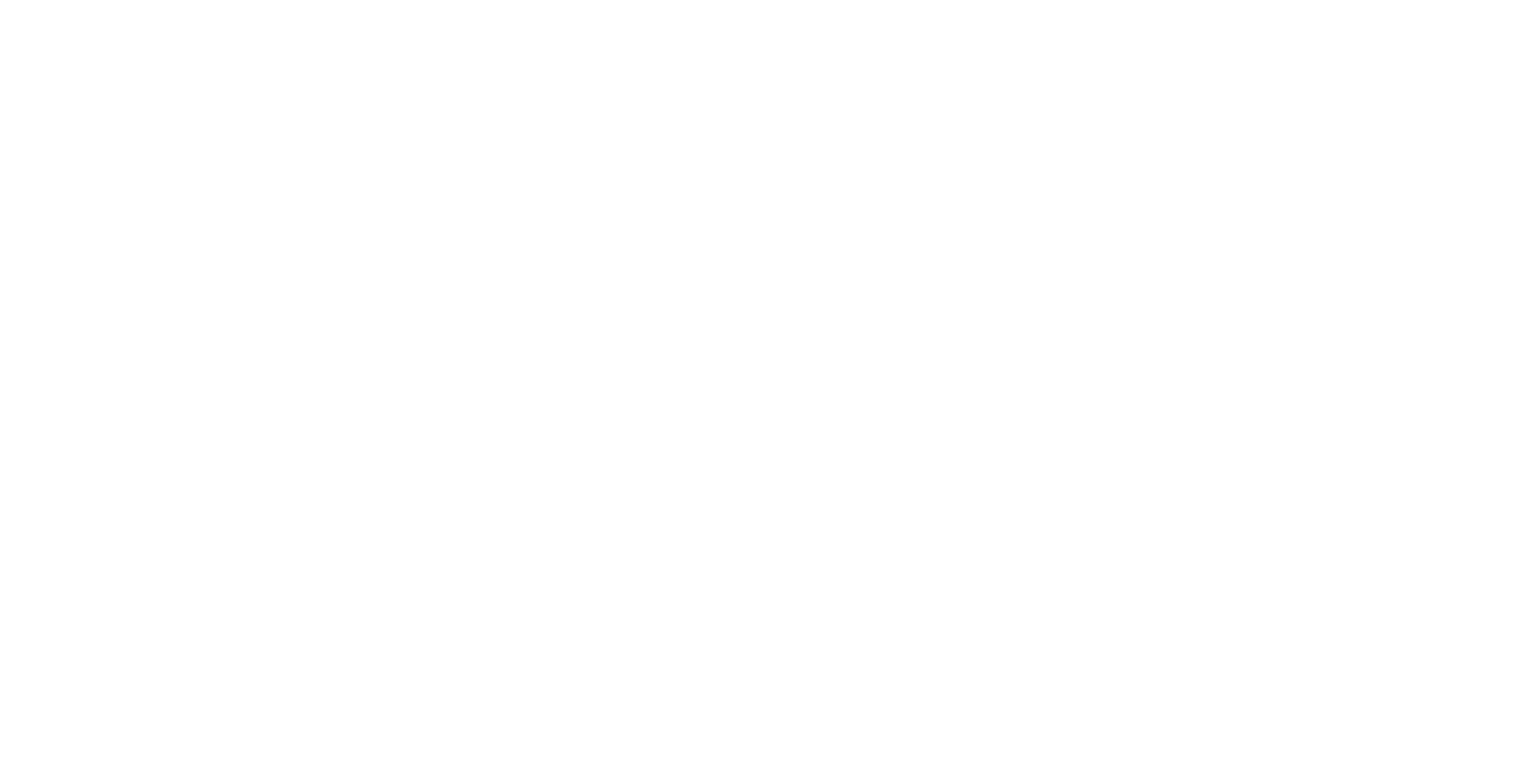
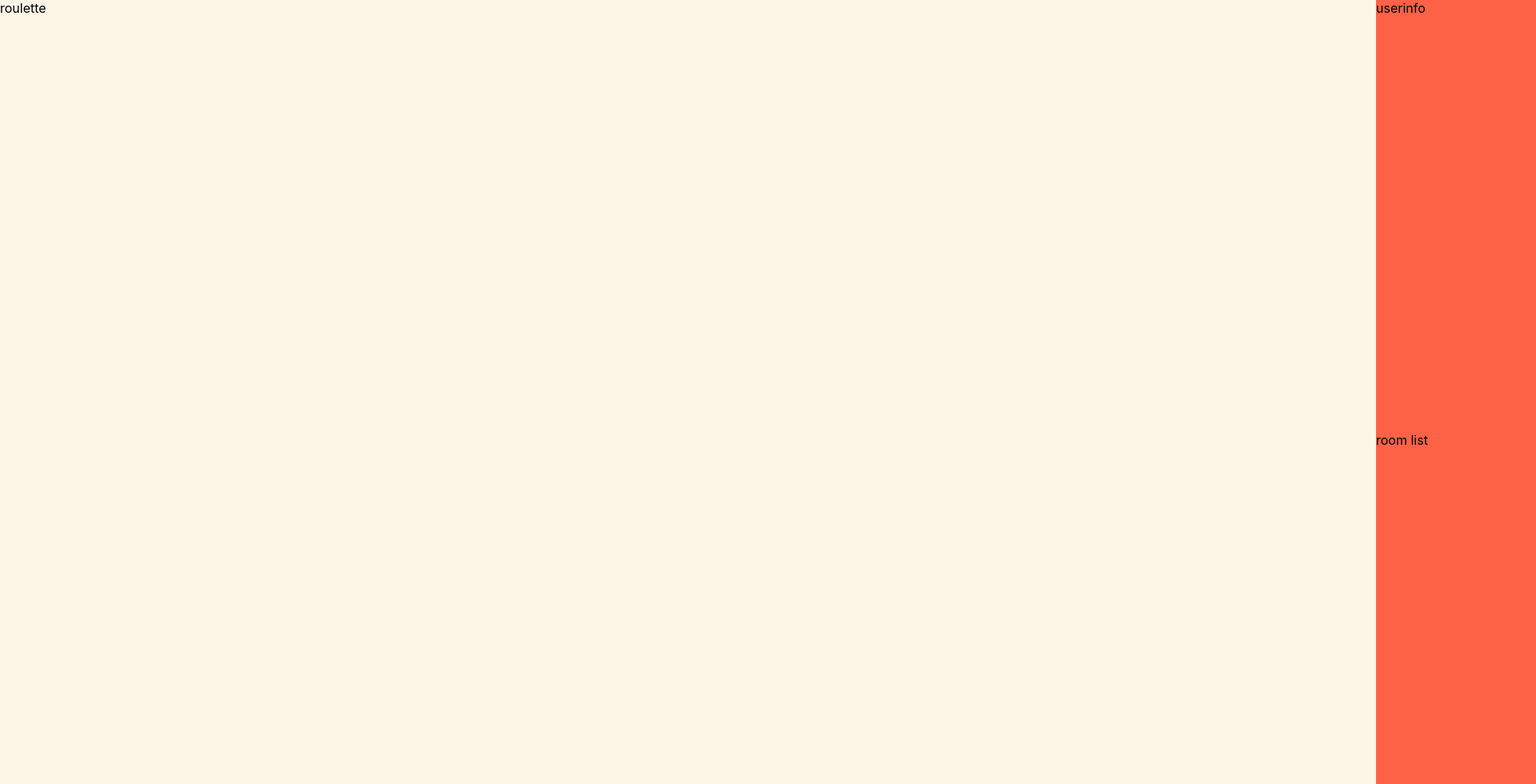
Before and after one commit to Comp-ACT/random-lunch-menu-front, a React (Create React App) app: page / in a window 1280 px wide. Shown: the top 980 px of the page at 80% size, 1920 px wide, since content can reach past the window. Before the commit the page ends 800 px from the top, so only its background shows below. Built offline with nearby package versions, Linux system fonts and the light colour scheme.

Commit message:
Set size and background color

```diff
--- a/src/App.jsx
+++ b/src/App.jsx
@@ -1,7 +1,8 @@
+import Home from './components/pages/Home';
+
 function App() {
   return (
-    <>
-    </>
+    <Home />
   );
 }
 
--- a/src/components/common/RoomList.jsx
+++ b/src/components/common/RoomList.jsx
@@ -1,7 +1,10 @@
+import Colors from '../../assets/colors';
+
 function RoomList() {
   return (
-    <>
-    </>
+    <div style={{ background: Colors.CORAL, width: 200, height: '50%' }}>
+      room list
+    </div>
   );
 }
 
--- a/src/components/common/Roulette.jsx
+++ b/src/components/common/Roulette.jsx
@@ -1,7 +1,10 @@
+import Colors from '../../assets/colors/index';
+
 function Roulette() {
   return (
-    <>
-    </>
+    <div style={{ background: Colors.OLDLACE, width: 1720, height: '100%' }}>
+      roulette
+    </div>
   );
 }
 
--- a/src/components/common/UserInformation.jsx
+++ b/src/components/common/UserInformation.jsx
@@ -1,7 +1,10 @@
+import Colors from '../../assets/colors';
+
 function UserInformation() {
   return (
-    <>
-    </>
+    <div style={{ background: Colors.CORAL, width: 200, height: '50%' }}>
+      userinfo
+    </div>
   );
 }
 
--- a/src/components/pages/Home.jsx
+++ b/src/components/pages/Home.jsx
@@ -1,7 +1,18 @@
+import Roulette from '../common/Roulette';
+import UserInformation from '../common/UserInformation';
+import RoomList from '../common/RoomList';
+
 function Home() {
   return (
-    <>
-    </>
+    <div style={{ display: 'flex', width: 1920, height: 1080 }}>
+      <div>
+        <Roulette />
+      </div>
+      <div>
+        <UserInformation />
+        <RoomList />
+      </div>
+    </div>
   );
 }
 
```
